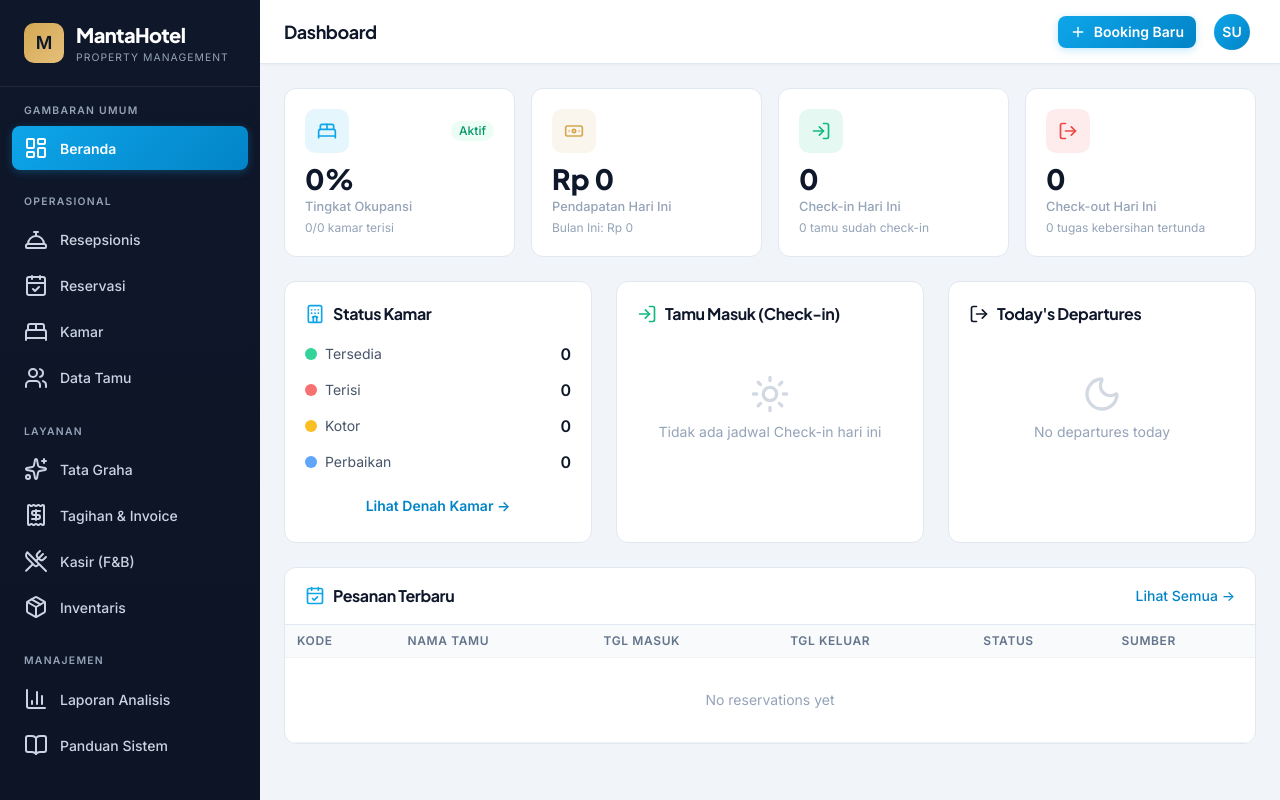
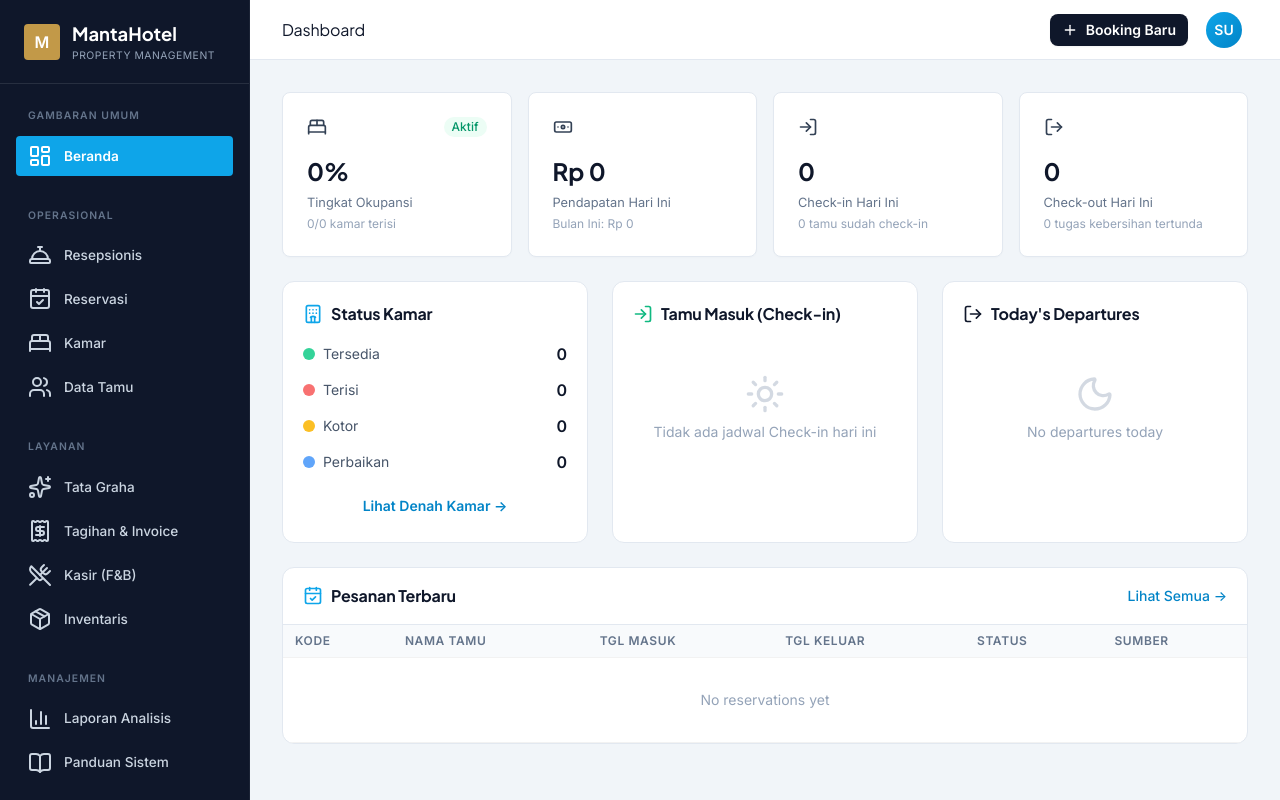
Before and after one commit to awangsuryarmdhn/hotelku, a Django app: page / in a window 1280 px wide. Run offline with Django 5.2, Linux system fonts and the light colour scheme; the visitor is signed in with stand-in values (Sample User, id 1); data that the repository does not hold is empty; some libraries are stand-ins or nearby versions.

Commit message:
Premium Enterprise CSS Refactor: Sharp corners, monochrome colors, readable variables. Updated taxation string to Indonesian PB1 (10%) Hotel Tax.

```diff
--- a/static/css/app.css
+++ b/static/css/app.css
@@ -1,485 +1,266 @@
 /*
- * MantaHotel — Custom Styles
- * ==========================
- * Design Language: "Bali Hospitality"
- * Premium, bold, business-focused UI.
- * Built on top of DaisyUI + Tailwind.
+ * MantaHotel — Property Management System
+ * ==========================================
+ * Design Language: "Premium Corporate Enterprise"
+ * Clean, structured, highly maintainable (No-Spaghetti).
+ * Built with DaisyUI + Tailwind.
  */
 
-/* ── Custom DaisyUI Theme ────────────────────── */
+/* ── 1. CSS Variables & Theming ──────────────── */
 :root {
-    --manta-navy: #0f172a;
+    /* Enterprise Monochrome Palette */
+    --manta-navy: #0f172a;       /* Deep Slate */
     --manta-navy-light: #1e293b;
-    --manta-navy-lighter: #334155;
-    --manta-gold: #d4a853;
-    --manta-gold-light: #e5c07b;
-    --manta-teal: #0ea5e9;
-    --manta-teal-dark: #0284c7;
-    --manta-emerald: #10b981;
-    --manta-coral: #ef4444;
-    --manta-cream: #fefce8;
-    --manta-slate: #94a3b8;
+    --manta-gray-bg: #f8fafc;
+    --manta-border: #e2e8f0;
 
-    /* Sidebar */
-    --sidebar-width: 260px;
-    --sidebar-collapsed: 64px;
-    --topbar-height: 64px;
+    /* Semantic Colors */
+    --manta-accent: #0ea5e9;     /* Sky Blue */
+    --manta-accent-dark: #0284c7;
+    --manta-gold: #c29948;       /* Refined Gold */
+    --manta-success: #10b981;
+    --manta-danger: #ef4444;
+
+    /* Structural Variables */
+    --sidebar-width: 250px;
+    --topbar-height: 60px;
+    --radius-sm: 4px;            /* Sharp corners for business look */
+    --radius-md: 6px;
+    --radius-container: 8px;
 }
 
-/* ── Typography ──────────────────────────────── */
+/* ── 2. Base Typography ──────────────────────── */
 body {
-    font-family: 'Inter', -apple-system, BlinkMacSystemFont, sans-serif;
-    background: #f1f5f9;
-    color: #1e293b;
+    font-family: 'Inter', -apple-system, sans-serif;
+    background: var(--manta-gray-bg);
+    color: #334155;
+    -webkit-font-smoothing: antialiased;
 }
 
-h1, h2, h3, h4, h5, h6,
-.font-heading {
-    font-family: 'Plus Jakarta Sans', 'Inter', sans-serif;
+h1, h2, h3, h4, h5, h6, .font-heading {
+    font-family: 'Plus Jakarta Sans', sans-serif;
     font-weight: 700;
-    letter-spacing: -0.025em;
+    color: var(--manta-navy);
+    letter-spacing: -0.01em;
 }
 
-/* ── Sidebar ─────────────────────────────────── */
+/* ── 3. Layout: Sidebar ──────────────────────── */
 .sidebar {
     width: var(--sidebar-width);
     height: 100vh;
-    background: linear-gradient(180deg, var(--manta-navy) 0%, #0c1425 100%);
+    background: var(--manta-navy);
     position: fixed;
     left: 0;
     top: 0;
     z-index: 40;
-    transition: width 0.3s ease;
+    transition: transform 0.3s ease;
     overflow-y: auto;
-    overflow-x: hidden;
+    border-right: 1px solid rgba(255, 255, 255, 0.05); /* Sharp separator */
 }
 
 .sidebar-brand {
     padding: 1.25rem 1.5rem;
-    border-bottom: 1px solid rgba(255, 255, 255, 0.08);
-    display: flex;
-    align-items: center;
-    gap: 0.75rem;
+    border-bottom: 1px solid rgba(255, 255, 255, 0.1);
 }
 
 .sidebar-brand-icon {
-    width: 40px;
-    height: 40px;
-    background: linear-gradient(135deg, var(--manta-gold) 0%, var(--manta-gold-light) 100%);
-    border-radius: 10px;
+    width: 36px;
+    height: 36px;
+    background: var(--manta-gold);
+    border-radius: var(--radius-sm);
     display: flex;
     align-items: center;
     justify-content: center;
     font-weight: 800;
-    font-size: 18px;
-    color: var(--manta-navy);
-    flex-shrink: 0;
+    color: white;
 }
 
 .sidebar-brand-text {
     font-family: 'Plus Jakarta Sans', sans-serif;
-    font-weight: 800;
-    font-size: 1.25rem;
+    font-weight: 700;
+    font-size: 1.15rem;
     color: white;
-    letter-spacing: -0.03em;
+    letter-spacing: 0;
 }
 
 .sidebar-brand-sub {
     font-size: 0.65rem;
-    color: var(--manta-slate);
+    color: #94a3b8;
+    text-transform: uppercase;
+    letter-spacing: 0.05em;
+}
+
+/* Navigation Links */
+.sidebar-nav { padding: 1.5rem 1rem; }
+.sidebar-section { margin-bottom: 2rem; }
+.sidebar-section-title {
+    font-size: 0.65rem;
+    font-weight: 700;
     text-transform: uppercase;
     letter-spacing: 0.1em;
-}
-
-.sidebar-nav {
-    padding: 1rem 0.75rem;
-}
-
-.sidebar-section {
-    margin-bottom: 1.5rem;
-}
-
-.sidebar-section-title {
-    font-size: 0.65rem;
-    font-weight: 600;
-    text-transform: uppercase;
-    letter-spacing: 0.12em;
-    color: var(--manta-slate);
+    color: #64748b;
     padding: 0 0.75rem;
-    margin-bottom: 0.5rem;
+    margin-bottom: 0.75rem;
 }
 
 .sidebar-link {
     display: flex;
     align-items: center;
     gap: 0.75rem;
-    padding: 0.625rem 0.75rem;
-    border-radius: 8px;
+    padding: 0.5rem 0.75rem;
+    border-radius: var(--radius-sm);
     color: #cbd5e1;
-    text-decoration: none;
-    font-size: 0.875rem;
+    font-size: 0.85rem;
     font-weight: 500;
-    transition: all 0.2s ease;
-    margin-bottom: 2px;
+    transition: background 0.15s ease, color 0.15s ease;
+    margin-bottom: 4px;
 }
 
 .sidebar-link:hover {
-    background: rgba(255, 255, 255, 0.08);
+    background: rgba(255, 255, 255, 0.06);
     color: white;
 }
 
 .sidebar-link.active {
-    background: linear-gradient(135deg, var(--manta-teal) 0%, var(--manta-teal-dark) 100%);
+    background: var(--manta-accent);
     color: white;
     font-weight: 600;
-    box-shadow: 0 2px 8px rgba(14, 165, 233, 0.3);
 }
 
-.sidebar-link i {
-    width: 20px;
-    height: 20px;
-    flex-shrink: 0;
-}
-
-/* ── Main Content Area ───────────────────────── */
+/* ── 4. Layout: Main Content & Topbar ────────── */
 .main-content {
     margin-left: var(--sidebar-width);
     min-height: 100vh;
-    transition: margin-left 0.3s ease;
 }
 
-/* ── Top Bar ─────────────────────────────────── */
 .topbar {
     height: var(--topbar-height);
     background: white;
-    border-bottom: 1px solid #e2e8f0;
+    border-bottom: 1px solid var(--manta-border);
     display: flex;
     align-items: center;
     justify-content: space-between;
-    padding: 0 1.5rem;
+    padding: 0 2rem;
     position: sticky;
     top: 0;
     z-index: 30;
-    box-shadow: 0 1px 3px rgba(0, 0, 0, 0.04);
 }
 
-.topbar-title {
-    font-family: 'Plus Jakarta Sans', sans-serif;
-    font-size: 1.125rem;
-    font-weight: 700;
-    color: var(--manta-navy);
-}
+.page-content { padding: 2rem; }
 
-/* ── Page Content ────────────────────────────── */
-.page-content {
-    padding: 1.5rem;
-}
+/* ── 5. UI Components ────────────────────────── */
 
-/* ── Stat Cards ──────────────────────────────── */
+/* Stat Cards (Solid, Minimalist, Corporate) */
 .stat-card {
     background: white;
-    border-radius: 12px;
-    padding: 1.25rem;
-    border: 1px solid #e2e8f0;
-    transition: all 0.2s ease;
+    border: 1px solid var(--manta-border);
+    border-radius: var(--radius-container);
+    padding: 1.5rem;
+    box-shadow: 0 1px 2px rgba(0, 0, 0, 0.02); /* Very subtle shadow */
 }
-
-.stat-card:hover {
-    border-color: var(--manta-teal);
-    box-shadow: 0 4px 12px rgba(14, 165, 233, 0.08);
-    transform: translateY(-1px);
-}
-
-.stat-card-icon {
-    width: 44px;
-    height: 44px;
-    border-radius: 10px;
-    display: flex;
-    align-items: center;
-    justify-content: center;
-}
-
-.stat-card-icon.teal { background: rgba(14, 165, 233, 0.1); color: var(--manta-teal); }
-.stat-card-icon.gold { background: rgba(212, 168, 83, 0.1); color: var(--manta-gold); }
-.stat-card-icon.emerald { background: rgba(16, 185, 129, 0.1); color: var(--manta-emerald); }
-.stat-card-icon.coral { background: rgba(239, 68, 68, 0.1); color: var(--manta-coral); }
-.stat-card-icon.navy { background: rgba(15, 23, 42, 0.08); color: var(--manta-navy); }
 
 .stat-card-value {
     font-family: 'Plus Jakarta Sans', sans-serif;
-    font-size: 1.75rem;
-    font-weight: 800;
+    font-size: 1.5rem;
+    font-weight: 700;
     color: var(--manta-navy);
-    line-height: 1;
-    margin-top: 0.75rem;
+    margin-top: 1rem;
 }
 
 .stat-card-label {
     font-size: 0.8rem;
-    color: var(--manta-slate);
+    color: #64748b;
     margin-top: 0.25rem;
-    font-weight: 500;
 }
 
-/* ── Room Grid Cards ─────────────────────────── */
-.room-card {
-    border-radius: 10px;
-    padding: 0.875rem;
-    border: 2px solid transparent;
-    cursor: pointer;
-    transition: all 0.2s ease;
-    text-align: center;
-    min-width: 90px;
-}
-
-.room-card:hover {
-    transform: scale(1.02);
-    box-shadow: 0 4px 12px rgba(0, 0, 0, 0.1);
-}
-
-.room-card.available { background: #ecfdf5; border-color: #a7f3d0; color: #065f46; }
-.room-card.occupied { background: #fef2f2; border-color: #fecaca; color: #991b1b; }
-.room-card.dirty { background: #fffbeb; border-color: #fde68a; color: #92400e; }
-.room-card.maintenance { background: #eff6ff; border-color: #bfdbfe; color: #1e40af; }
-.room-card.out_of_order { background: #f9fafb; border-color: #d1d5db; color: #6b7280; }
-
-.room-card-number {
-    font-family: 'Plus Jakarta Sans', sans-serif;
-    font-weight: 800;
-    font-size: 1.25rem;
-}
-
-.room-card-type {
-    font-size: 0.7rem;
-    font-weight: 500;
-    opacity: 0.8;
-    margin-top: 0.125rem;
-}
-
-/* ── Kanban Board ────────────────────────────── */
-.kanban-column {
-    background: #f8fafc;
-    border-radius: 12px;
-    padding: 1rem;
-    min-height: 400px;
-}
-
-.kanban-column-header {
-    font-family: 'Plus Jakarta Sans', sans-serif;
-    font-weight: 700;
-    font-size: 0.875rem;
-    padding-bottom: 0.75rem;
-    border-bottom: 2px solid #e2e8f0;
-    margin-bottom: 0.75rem;
-    display: flex;
-    align-items: center;
-    justify-content: space-between;
-}
-
-.kanban-card {
-    background: white;
-    border: 1px solid #e2e8f0;
-    border-radius: 8px;
-    padding: 0.875rem;
-    margin-bottom: 0.5rem;
-    transition: all 0.2s ease;
-}
-
-.kanban-card:hover {
-    box-shadow: 0 2px 8px rgba(0, 0, 0, 0.08);
-}
-
-/* ── Data Tables ─────────────────────────────── */
+/* Data Tables */
 .data-table {
     background: white;
-    border-radius: 12px;
-    border: 1px solid #e2e8f0;
+    border-radius: var(--radius-container);
+    border: 1px solid var(--manta-border);
     overflow-x: auto;
 }
 
-.data-table table {
-    width: 100%;
-}
+.data-table table { width: 100%; border-collapse: collapse; }
 
 .data-table thead th {
-    background: #f8fafc;
-    font-family: 'Plus Jakarta Sans', sans-serif;
-    font-weight: 600;
-    font-size: 0.75rem;
+    background: #f1f5f9;
+    font-weight: 700;
+    font-size: 0.725rem;
     text-transform: uppercase;
-    letter-spacing: 0.05em;
-    color: var(--manta-slate);
-    padding: 0.875rem 1rem;
-    border-bottom: 1px solid #e2e8f0;
+    letter-spacing: 0.04em;
+    color: #475569;
+    padding: 1rem 1.25rem;
+    border-bottom: 1px solid var(--manta-border);
     text-align: left;
 }
 
 .data-table tbody td {
-    padding: 0.875rem 1rem;
+    padding: 1rem 1.25rem;
     border-bottom: 1px solid #f1f5f9;
     font-size: 0.875rem;
-    vertical-align: middle;
+    color: #334155;
 }
 
-.data-table tbody tr:hover {
-    background: #f8fafc;
+/* Sharp Buttons */
+.btn-manta {
+    background: var(--manta-navy);
+    color: white;
+    border: none;
+    border-radius: var(--radius-sm);
+    font-weight: 600;
+    transition: background 0.2s ease;
+}
+.btn-manta:hover { background: var(--manta-navy-light); color: white; }
+
+/* Sharp Badges */
+.badge {
+    border-radius: var(--radius-sm);
+    font-weight: 600;
+    font-size: 0.7rem;
+    padding: 0.25rem 0.5rem;
 }
 
-.data-table tbody tr:last-child td {
-    border-bottom: none;
+/* Room Grid Cards (Kanban) */
+.room-card {
+    border-radius: var(--radius-sm);
+    padding: 1rem;
+    border: 1px solid;
+    text-align: center;
+    background: white;
+}
+.room-card.available { border-left: 4px solid var(--manta-success); border-color: var(--manta-border) var(--manta-border) var(--manta-border) var(--manta-success); }
+.room-card.occupied { border-left: 4px solid var(--manta-danger); border-color: var(--manta-border) var(--manta-border) var(--manta-border) var(--manta-danger); }
+
+/* ── 6. Mobile Responsiveness ────────────────── */
+@media (max-width: 768px) {
+    .sidebar { transform: translateX(-100%); z-index: 50; }
+    .sidebar.open { transform: translateX(0); }
+    .main-content { margin-left: 0; }
+
+    .topbar { padding: 0 1rem; }
+    .page-content { padding: 1rem; }
+    .stat-card { padding: 1.25rem; }
+
+    .sidebar-backdrop {
+        display: none;
+        position: fixed;
+        inset: 0;
+        background: rgba(15, 23, 42, 0.6);
+        z-index: 45;
+        opacity: 0;
+        transition: opacity 0.2s ease;
+    }
+    .sidebar-backdrop.open { display: block; opacity: 1; }
 }
 
-/* ── Buttons ─────────────────────────────────── */
-.btn-manta {
-    background: linear-gradient(135deg, var(--manta-teal) 0%, var(--manta-teal-dark) 100%);
-    color: white;
-    border: none;
-    font-weight: 600;
-    box-shadow: 0 2px 8px rgba(14, 165, 233, 0.25);
-    transition: all 0.2s ease;
-}
+/* ── 7. Utilities ────────────────────────────── */
+.htmx-indicator { display: none; }
+.htmx-request .htmx-indicator { display: inline-flex; }
 
-.btn-manta:hover {
-    transform: translateY(-1px);
-    box-shadow: 0 4px 12px rgba(14, 165, 233, 0.35);
-    color: white;
-}
-
-.btn-gold {
-    background: linear-gradient(135deg, var(--manta-gold) 0%, var(--manta-gold-light) 100%);
-    color: var(--manta-navy);
-    border: none;
-    font-weight: 600;
-}
-
-/* ── HTMX Loading Indicator ──────────────────── */
-.htmx-indicator {
-    display: none;
-}
-
-.htmx-request .htmx-indicator {
-    display: inline-flex;
-}
-
-.htmx-request.htmx-indicator {
-    display: inline-flex;
-}
-
-/* ── Toast Notifications ─────────────────────── */
-.toast-container {
-    position: fixed;
-    top: 1rem;
-    right: 1rem;
-    z-index: 100;
-    display: flex;
-    flex-direction: column;
-    gap: 0.5rem;
-}
-
-.toast-item {
-    animation: slideIn 0.3s ease, fadeOut 0.3s ease 4.7s;
-    animation-fill-mode: forwards;
-}
-
-@keyframes slideIn {
-    from { transform: translateX(100%); opacity: 0; }
-    to { transform: translateX(0); opacity: 1; }
-}
-
-@keyframes fadeOut {
-    from { opacity: 1; }
-    to { opacity: 0; }
-}
-
-/* ── Invoice Print Styles ────────────────────── */
-.invoice-container {
-    background: white;
-    max-width: 800px;
-    margin: 0 auto;
-    padding: 2rem;
-}
-
+/* Print Mode for Invoices */
 @media print {
     .sidebar, .topbar, .no-print { display: none !important; }
     .main-content { margin-left: 0 !important; }
     .page-content { padding: 0 !important; }
 }
-
-/* ── Responsive ──────────────────────────────── */
-@media (max-width: 768px) {
-    .sidebar { transform: translateX(-100%); width: var(--sidebar-width); z-index: 50; }
-    .sidebar.open { transform: translateX(0); }
-    .main-content { margin-left: 0; }
-    .page-content { padding: 1rem; }
-    .stat-card { padding: 1rem; }
-
-    .sidebar-backdrop {
-        display: none;
-        position: fixed;
-        inset: 0;
-        background: rgba(15, 23, 42, 0.4);
-        backdrop-filter: blur(2px);
-        z-index: 45;
-        opacity: 0;
-        transition: opacity 0.3s ease;
-    }
-
-    .sidebar-backdrop.open {
-        display: block;
-        opacity: 1;
-    }
-}
-
-
-/* ── POS Terminal ────────────────────────────── */
-.pos-item-card {
-    background: white;
-    border: 1px solid #e2e8f0;
-    border-radius: 10px;
-    padding: 1rem;
-    cursor: pointer;
-    transition: all 0.15s ease;
-    text-align: center;
-}
-
-.pos-item-card:hover {
-    border-color: var(--manta-teal);
-    box-shadow: 0 2px 8px rgba(14, 165, 233, 0.12);
-}
-
-.pos-item-card.selected {
-    border-color: var(--manta-teal);
-    background: rgba(14, 165, 233, 0.04);
-}
-
-.pos-item-price {
-    font-family: 'Plus Jakarta Sans', sans-serif;
-    font-weight: 700;
-    color: var(--manta-teal);
-    margin-top: 0.25rem;
-}
-
-/* ── Calendar ────────────────────────────────── */
-.calendar-cell {
-    min-height: 40px;
-    border: 1px solid #e2e8f0;
-    position: relative;
-}
-
-.calendar-booking {
-    background: var(--manta-teal);
-    color: white;
-    font-size: 0.7rem;
-    padding: 2px 6px;
-    border-radius: 4px;
-    white-space: nowrap;
-    overflow: hidden;
-    text-overflow: ellipsis;
-}
-
-/* ── Badge Overrides ─────────────────────────── */
-.badge {
-    font-weight: 600;
-    font-size: 0.7rem;
-    letter-spacing: 0.02em;
-}
--- a/templates/billing/folio.html
+++ b/templates/billing/folio.html
@@ -127,7 +127,7 @@
                     <span class="font-medium">{{ folio.subtotal|idr }}</span>
                 </div>
                 <div class="flex justify-between text-sm">
-                    <span class="text-slate-500">PB1 Tax ({{ hotel_tax_rate }}%)</span>
+                    <span class="text-slate-500">Pajak Hotel/PB1 ({{ hotel_tax_rate }}%)</span>
                     <span class="font-medium">{{ folio.tax_amount|idr }}</span>
                 </div>
                 <div class="flex justify-between text-sm">
--- a/templates/billing/invoice.html
+++ b/templates/billing/invoice.html
@@ -95,7 +95,7 @@
 
         <div class="summary">
             <div class="summary-row"><span>Subtotal</span><span>{{ folio.subtotal|idr }}</span></div>
-            <div class="summary-row"><span>PB1 Tax ({{ hotel_tax_rate }}%)</span><span>{{ folio.tax_amount|idr }}</span></div>
+            <div class="summary-row"><span>Pajak Hotel/PB1 ({{ hotel_tax_rate }}%)</span><span>{{ folio.tax_amount|idr }}</span></div>
             <div class="summary-row"><span>Service Charge ({{ hotel_service_charge }}%)</span><span>{{ folio.service_charge_amount|idr }}</span></div>
             <div class="summary-row summary-total"><span>Grand Total</span><span>{{ folio.grand_total|idr }}</span></div>
         </div>
--- a/templates/frontdesk/checkout.html
+++ b/templates/frontdesk/checkout.html
@@ -22,7 +22,7 @@
         <h3 class="font-heading font-bold mb-3">Billing Summary</h3>
         <div class="space-y-2 mb-4">
             <div class="flex justify-between text-sm"><span class="text-slate-500">Subtotal</span><span class="font-medium">{{ folio.subtotal|idr }}</span></div>
-            <div class="flex justify-between text-sm"><span class="text-slate-500">PB1 Tax ({{ hotel_tax_rate }}%)</span><span class="font-medium">{{ folio.tax_amount|idr }}</span></div>
+            <div class="flex justify-between text-sm"><span class="text-slate-500">Pajak Hotel/PB1 ({{ hotel_tax_rate }}%)</span><span class="font-medium">{{ folio.tax_amount|idr }}</span></div>
             <div class="flex justify-between text-sm"><span class="text-slate-500">Service Charge ({{ hotel_service_charge }}%)</span><span class="font-medium">{{ folio.service_charge_amount|idr }}</span></div>
             <div class="flex justify-between text-base font-bold pt-2 border-t border-slate-200">
                 <span>Grand Total</span><span class="text-sky-600">{{ folio.grand_total|idr }}</span>
```
